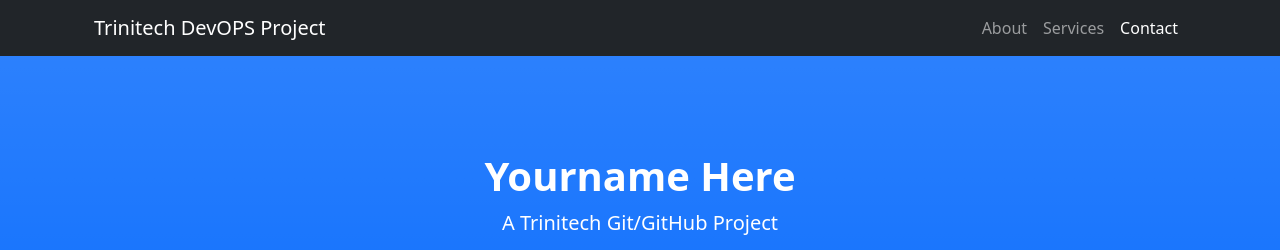
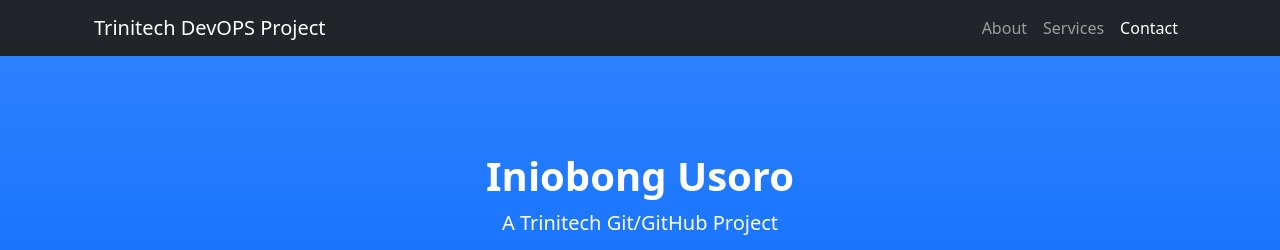
Before and after one commit to enee76/Class34_Repo, a plain HTML site: page index.html in a window 1280 px wide. Shown: the top 250 px of the page. Drawn offline with nearby package versions, Linux system fonts and the light colour scheme.

Commit message:
html name change

```diff
--- a/index.html
+++ b/index.html
@@ -30,7 +30,7 @@
         <!-- Header-->
         <header class="bg-primary bg-gradient text-white">
             <div class="container px-4 text-center">
-                <h1 class="fw-bolder">Yourname Here</h1>
+                <h1 class="fw-bolder">Iniobong Usoro</h1>
                 <p class="lead">A Trinitech Git/GitHub Project</p>
                 <a class="btn btn-lg btn-light" href="#about">Start scrolling!</a>
             </div>
```
